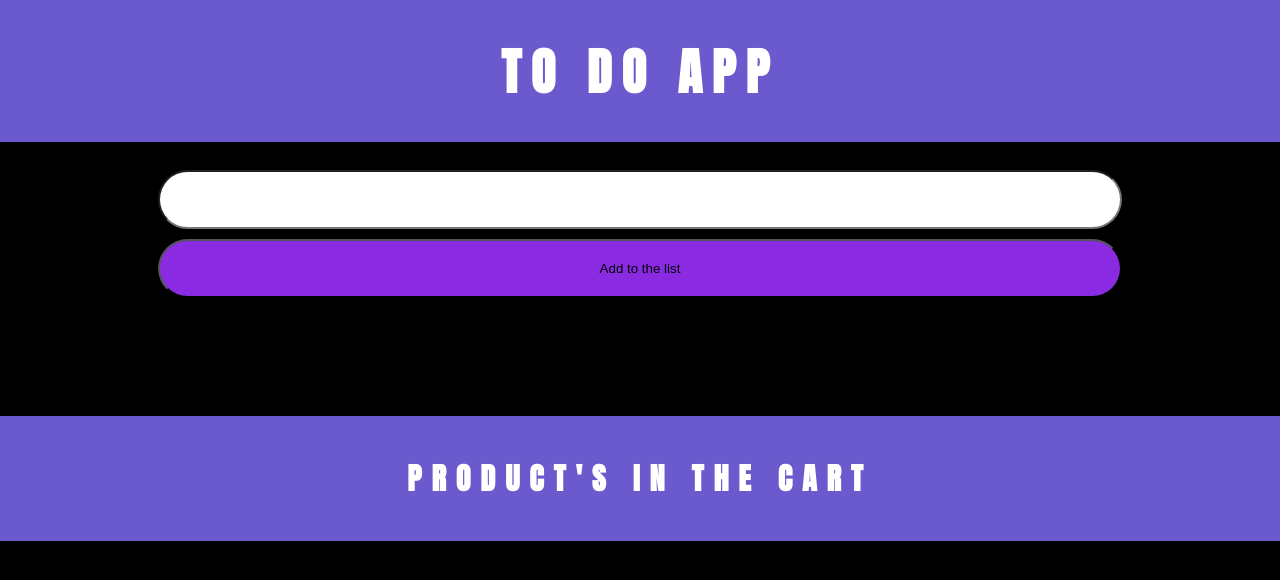
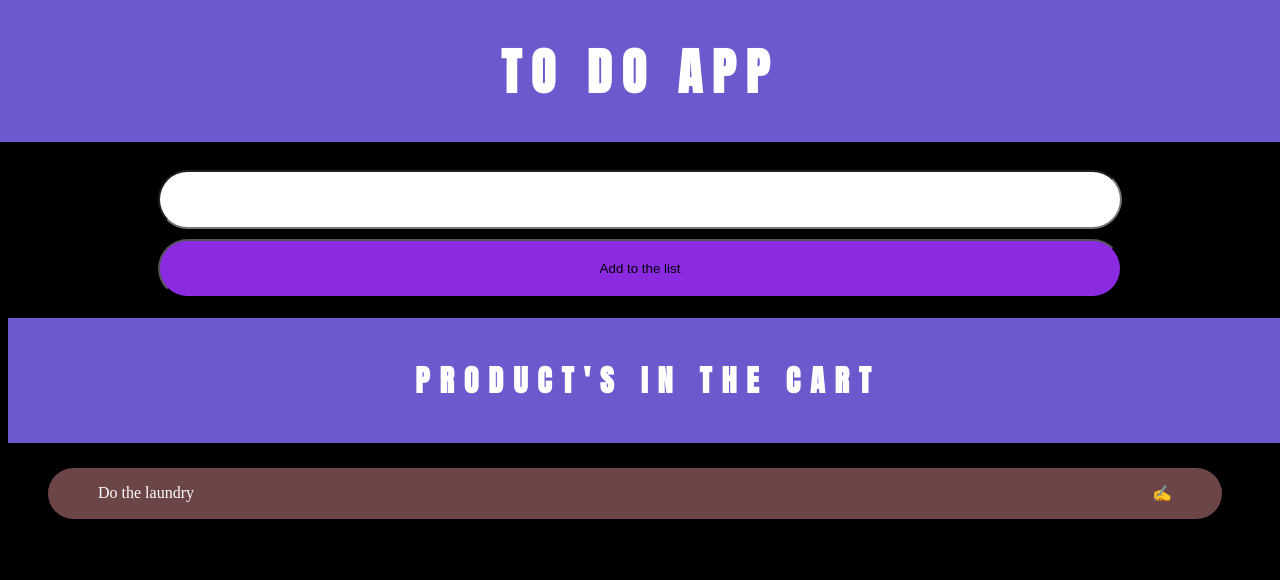
Before and after one commit to LereRentesca/js-todo-app, a plain HTML site: page pages/final_report.html in a window 1280 px wide. Both pictures are taken after a click on the button "Add to the list". Drawn offline with Linux system fonts and the light colour scheme.

Commit message:
Final Report

```diff
--- a/scripts/final_report.js
+++ b/scripts/final_report.js
@@ -1,5 +1,6 @@
 let productCart=[];
 let prodID=0;
+
 
 function addProduct(){
     let productName = document.getElementById("txtProduct").value;
@@ -9,11 +10,13 @@ function addProduct(){
 }
 
 function display(newProduct){
-    let item = `<li id="${prodID}">${newProduct} <span onclick="deleteProduct(${prodID})">🗑️</span></li> `;
+    let value1 = Math.random() * 255;
+    let value2 = Math.random() * 255;
+    let value3 = Math.random() * 255;
     let item2 = `
-        <div class="to-do-item">
+        <div class="to-do-item" style="background-color:rgb(${value1},${value2},${value3},0.6);">
             <p>${newProduct}</p>
-            <p>🗑️</p>
+            <p>✍️</p>
         </div>`
     ;
     const ul = document.getElementById("list-products");
@@ -21,12 +24,6 @@ function display(newProduct){
     prodID++;
 }
 
-
-function deleteProduct(id){
-    document.getElementById(id).remove();
-    productCart.pop();
-}
-
 function init(){
     console.log("Init");
 }
--- a/styles/final_report.css
+++ b/styles/final_report.css
@@ -32,9 +32,7 @@ body{
     background-color: slateblue;
     width: 100%;
     position: absolute;
-    top: 52%;
-    left: 0;
-    margin: 0 auto;
+    margin: 20px auto;
 }
 
 .input-product{
@@ -64,7 +62,7 @@ body{
 }
 
 .to-do-list{
-    margin-top: 180px;
+    margin-top: 170px;
 }
 
 .to-do-item{
@@ -73,4 +71,7 @@ body{
     display: flex;
     flex-direction: row;
     justify-content: space-between;
+    margin-right: 50px;
+    margin-bottom: 10px;
+    border-radius: 30px;
 }
```
